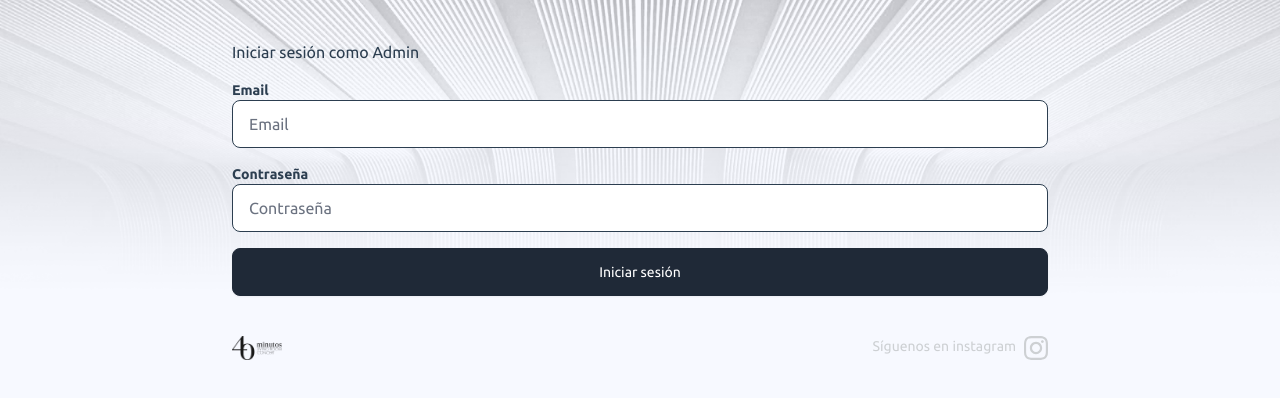
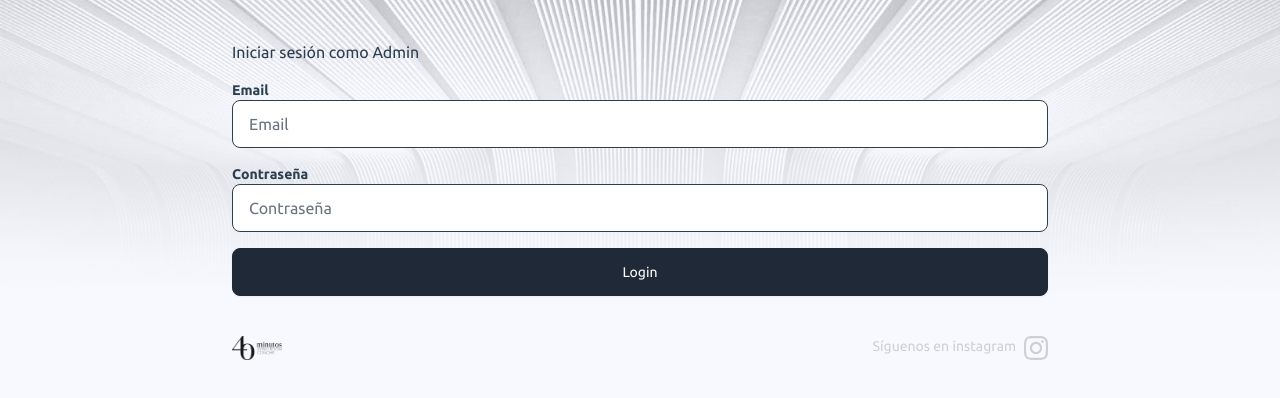
Before and after one commit to thomasconvain/40-minutos-app, a Vue app: page /login in a window 1280 px wide. Shown: the top 398 px of the page. Built offline with nearby package versions, Linux system fonts and the light colour scheme.

Commit message:
cambia fecha evento colegio mariano y mejora botones de navegación

```diff
--- a/src/components/ActiveEvents.vue
+++ b/src/components/ActiveEvents.vue
@@ -26,7 +26,7 @@
                     router.push({ name: 'SignIn', params: { idEvent: event.id } })
                   "
                 >
-                  <span>Consigue tu ticket aquí</span>
+                  <span>Quiero asistir</span>
                 </button>
                 <button
                   v-if="!event.isOver && event.isFreeEntrance && currentUser && !isSpectatorSubscribed(event.id)"
--- a/src/views/AdminLogin.vue
+++ b/src/views/AdminLogin.vue
@@ -14,7 +14,7 @@
         type="submit"
         class="btn-md btn btn-primary text-white w-full mt-4"
       >
-        <span>Iniciar sesión</span>
+        <span>Login</span>
       </button>
     </form>
   </div>
--- a/src/views/Home.vue
+++ b/src/views/Home.vue
@@ -3,7 +3,7 @@
   <div>
     <div class="flex flex-row items-center justify-between mb-10">
       <img src="../assets/logo_horizontal.png" width="150" />
-      <router-link to="/signin" class="btn bg-white border-none">Iniciar sesión</router-link>
+      <router-link to="/signin" class="btn bg-white border-none">Entrar</router-link>
     </div>
     <h1 class="justify-self-start text-2xl text-gray-900 font-bold">Inscríbete a nuestro próximos eventos</h1>
     <ActiveEvents />
--- a/src/views/SignIn.vue
+++ b/src/views/SignIn.vue
@@ -1,6 +1,6 @@
 <template>
   <div>
-    <button class="btn bg-white border-none mb-4" @click="router.push({name:'Home'})">Inicio</button>
+    <button class="btn bg-white bg-opacity-30 border-white mb-4" @click="router.push({name:'Home'})">Volver</button>
     <div class="flex flex-col items-center mb-10">
       <img src="../assets/logo_horizontal.png" width="150">
     </div>
--- a/src/views/SpectatorProfile.vue
+++ b/src/views/SpectatorProfile.vue
@@ -1,7 +1,7 @@
 <template>
   <div>
-    <button class="btn bg-white border-none mb-4" @click="logout">
-      Cerrar sesión
+    <button class="btn bg-white bg-opacity-30 border-none mb-4" @click="logout">
+      Salir
     </button>
     <h1 class="text-2xl font-bold mb-6">Hola {{ spectator?.name }}👋</h1>
     <p v-if="events.length">Acá podrás ver todos los eventos en los que estás inscrito.</p>
```
